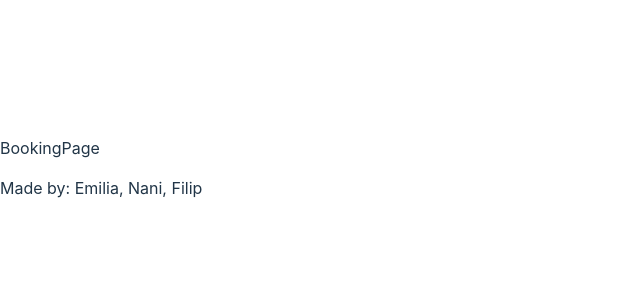
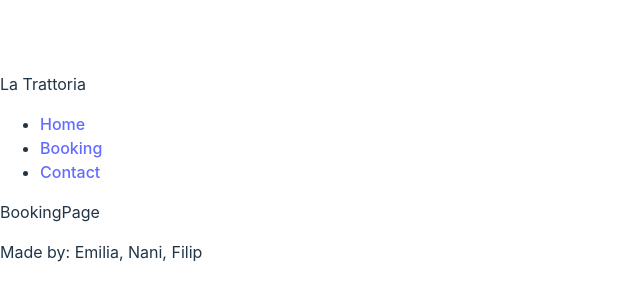
Before and after one commit to nanidam/group-7-restaurant, a React (Vite) app: page /booking in a window 1280 px wide. Shown: the part 224-524 px from the top of the page, without its empty margins (0-640 px from the left). Built offline with nearby package versions, Linux system fonts and the light colour scheme; no server answers.

Commit message:
✨ Added menu bar,

```diff
--- a/src/components/LayoutStructure.tsx
+++ b/src/components/LayoutStructure.tsx
@@ -1,9 +1,12 @@
 import { Outlet } from "react-router-dom";
+import { MenuBar } from "./MenuBar";
 
 export function LayoutStructure() {
     return(
         <>
-            <header></header>
+            <header>
+                <MenuBar></MenuBar>
+            </header>
             <main>
                 <Outlet></Outlet>
             </main>
--- /dev/null
+++ b/src/components/MenuBar.tsx
@@ -0,0 +1,20 @@
+import { Link } from "react-router-dom";
+
+export function MenuBar() {
+    return (
+        <nav>
+            <span>La Trattoria</span>
+            <ul>
+                <li>
+                    <Link to="/">Home</Link>
+                </li>
+                <li>
+                    <Link to="/booking">Booking</Link>
+                </li>
+                <li>
+                    <Link to="/contact">Contact</Link>
+                </li>
+            </ul>
+        </nav>
+    )
+}
--- a/src/components/StartPage.tsx
+++ b/src/components/StartPage.tsx
@@ -4,34 +4,41 @@ import { createRestaurant, getRestaurant } from "../services/restaurantService";
 
 export function StartPage() {
     const [restaurant, setRestaurant] = useState<IRestaurant[]>([]);
+    const [isLoading, setIsLoading] = useState(true);
 
     useEffect(() => {
-        const localRestaurant = localStorage.getItem('restaurant');
-
       async function createNewRestaurant() {
         const data = await createRestaurant();
-
         fetchRestaurant(data);
       }
 
       async function fetchRestaurant(id: string) {
+        try {
           const data = await getRestaurant(id);
-
           localStorage.setItem('restaurant', JSON.stringify(data));
           setRestaurant(data);
+        } catch (error) {
+          console.error('Error fetching restaurant:', error);
+        } finally {
+          setIsLoading(false);
+        }
       }
 
-        if(localRestaurant) {
+      const localRestaurant = localStorage.getItem('restaurant');
+      if (localRestaurant) {
         console.log('Restaurant exists');
-
         setRestaurant(JSON.parse(localRestaurant));
-            console.log(restaurant);
+        setIsLoading(false);
       } else {
         createNewRestaurant();
       }
     }, []);
 
-    return(
+    if(isLoading) {
+        return <div>Loading...</div>;
+    }
+
+    return (
       <section>
             <h1>Welcome to {restaurant[0].name}!</h1>
             <p>
@@ -40,5 +47,5 @@ export function StartPage() {
                 looking to experience the flavors of Italy in a traditional trattoria setting.
             </p>
       </section>
-    )
+    );
 }
```
Lines whose indentation alone changed are shown as unchanged.
